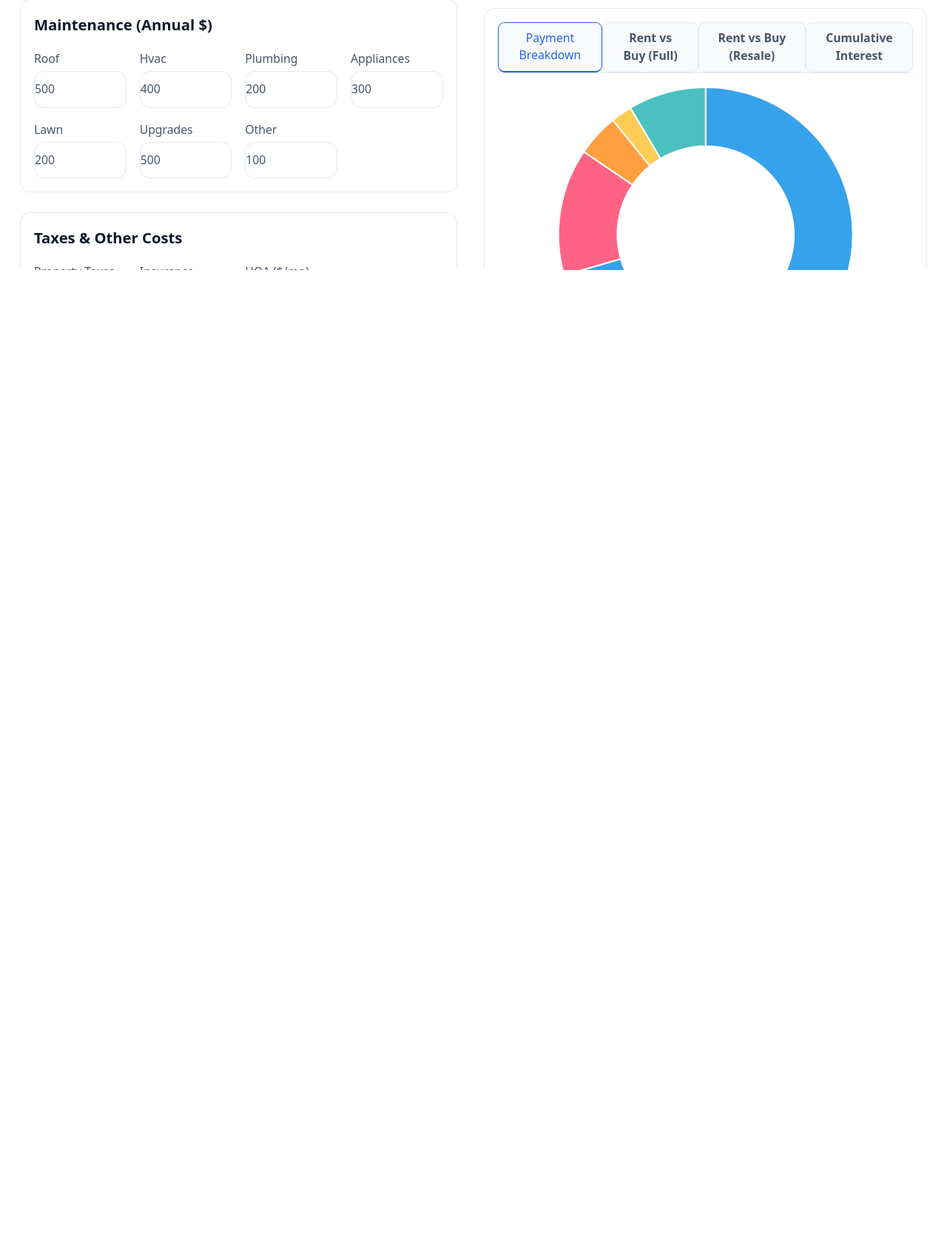
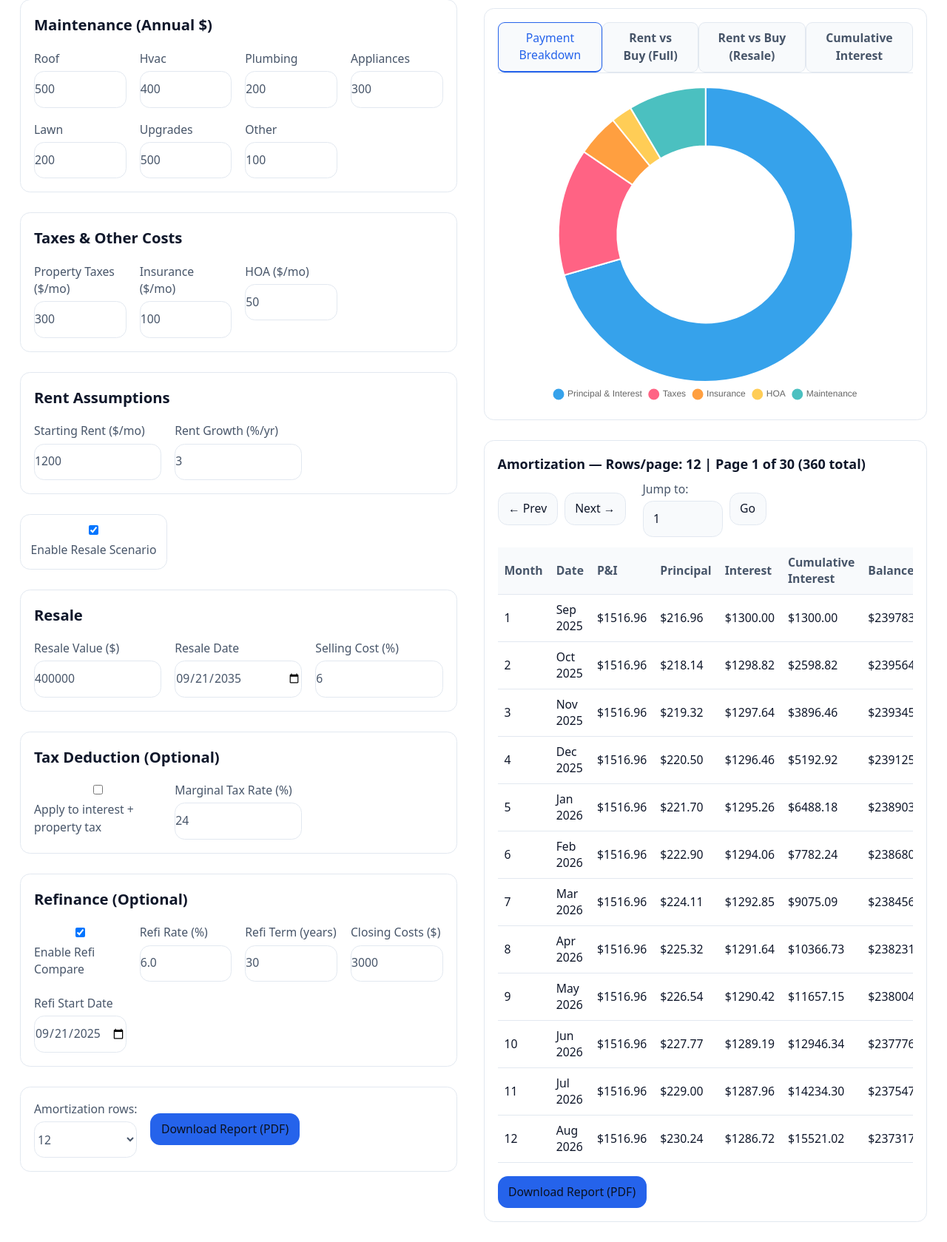
Before and after one commit to davidbUW/Mortgage_Dashboard, a Flask app: page / in a window 1280 px wide. Shown: the part 684-2363 px from the top of the page at 74% size. Before the commit the page ends 1049 px from the top, so only its background shows below. Run offline with Flask 3, Linux system fonts and the light colour scheme; some libraries are stand-ins or nearby versions.

Commit message:
Add files via upload

```diff
--- a/flask_mortgage_app/templates/index.html
+++ b/flask_mortgage_app/templates/index.html
@@ -1,12 +1,12 @@
 {% extends "base.html" %}
 {% block content %}
 
-<!-- Two-panel layout: inputs (left, scrollable) + results (right, sticky) -->
-<section class="grid grid-cols-1 lg:grid-cols-2 gap-6"
-         style="height: calc(100vh - var(--chrome, 0px));">
+<!-- Mobile: inputs show first in normal flow.
+     Desktop (lg+): two columns, sticky results on the right. -->
+<section class="grid grid-cols-1 lg:grid-cols-2 gap-6">
 
-  <!-- LEFT: INPUTS (scrollable column) -->
-  <div class="overflow-y-auto pr-2">
+  <!-- LEFT: INPUTS -->
+  <div id="inputs" class="overflow-visible lg:overflow-y-auto lg:pr-2" style="scroll-margin-top: 84px;">
     <form id="mortgage-form"
           class="space-y-6 pb-8"
           hx-post="/results"
@@ -191,7 +191,6 @@
       </div>
     </form>
 
-    <!-- inputs helpers -->
     <script>
       // Down payment slider <-> dollars sync
       const priceEl = document.getElementById('price');
@@ -222,9 +221,10 @@
     </script>
   </div>
 
-  <!-- RIGHT: RESULTS (sticky so charts always show) -->
+  <!-- RIGHT: RESULTS -->
+  <!-- Sticky ONLY on large screens so it doesn't push inputs off-screen on phones -->
   <div class="relative">
-    <div class="sticky top-4">
+    <div class="lg:sticky lg:top-4">
       <div id="results"
            hx-post="/results"
            hx-target="#results"
@@ -234,4 +234,10 @@
     </div>
   </div>
 </section>
+
+<!-- Optional: "Skip to inputs" link for deep links -->
+<a href="#inputs" class="sr-only focus:not-sr-only focus:fixed focus:top-2 focus:left-2 focus:bg-[var(--card)] focus:px-3 focus:py-2 focus:rounded">
+  Skip to inputs
+</a>
+
 {% endblock %}
```
